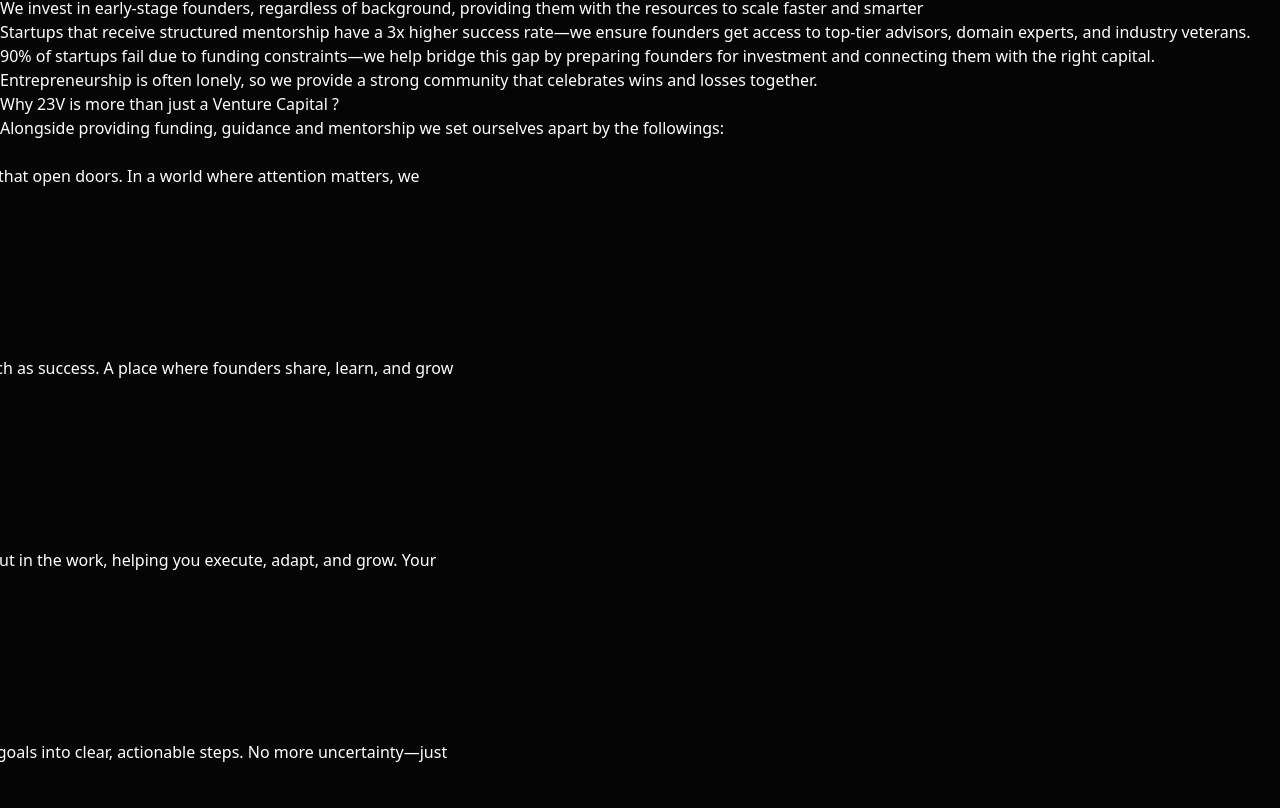
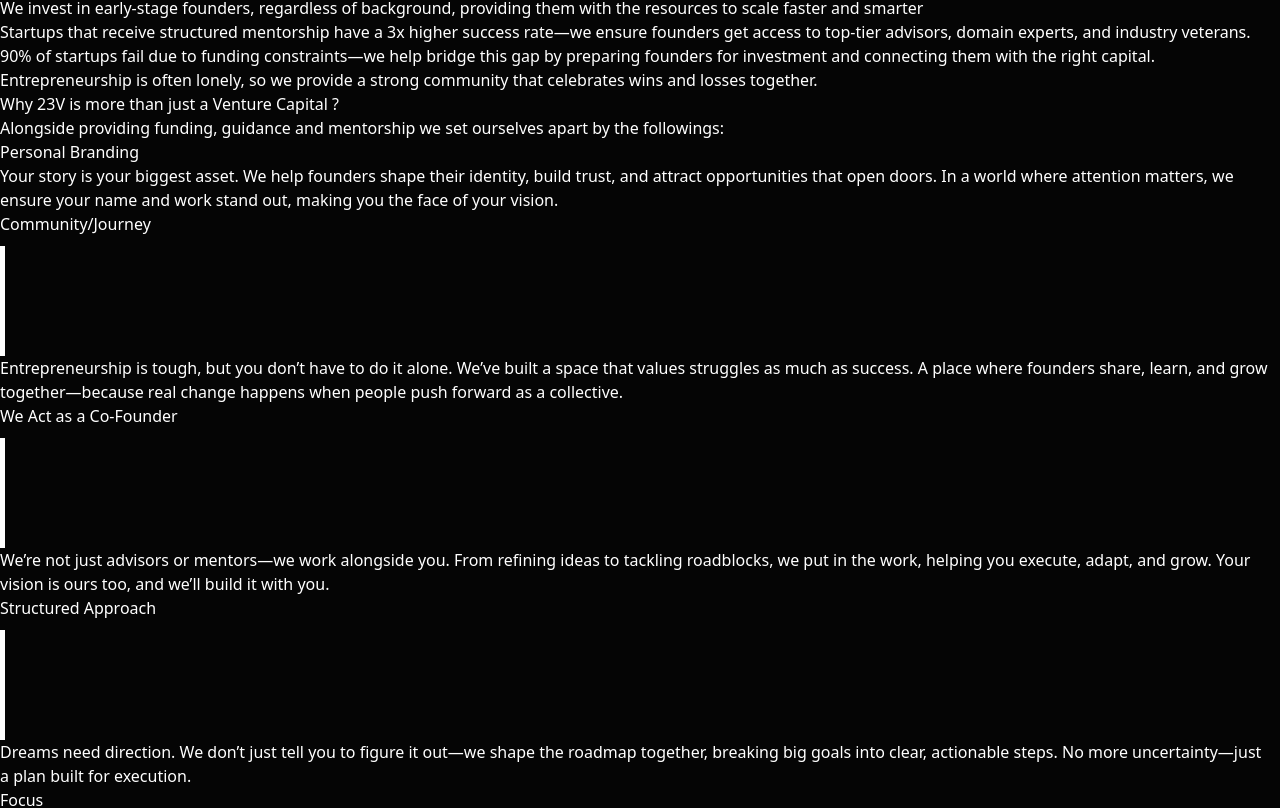
Before and after one commit to 23-Ventures-inc/main-codebase, a Next.js app: page / in a window 1280 px wide. Shown: the part 2334-3142 px from the top of the page. Built offline with nearby package versions, Linux system fonts and the light colour scheme.

Commit message:
fixed flicker bug

```diff
--- a/src/app/page.tsx
+++ b/src/app/page.tsx
@@ -1,7 +1,7 @@
-"use client"; // <-- Make sure the component is treated as a client component
+"use client";
 
 import { useEffect, useRef, useState } from "react";
-import { AnimatePresence } from "framer-motion";
+import { AnimatePresence, motion } from "framer-motion";
 import IntroAnimation from "@/components/IntroAnimation";
 import HomePage from "../components/HomePage";
 import HeroSection from "@/components/HeroSection";
@@ -18,7 +18,6 @@
   const videoRef = useRef<HTMLVideoElement>(null);
 
   useEffect(() => {
-    // Detect initial page load or reload
     const navEntry = performance.getEntriesByType(
       "navigation"
     )[0] as PerformanceNavigationTiming;
@@ -29,10 +28,10 @@
       setShowAnimation(true);
       const timer = setTimeout(() => {
         setShowAnimation(false);
-      }, 3500); // Match your animation duration (3.5 seconds)
+      }, 3500);
       return () => clearTimeout(timer);
     } else {
-      setShowAnimation(false); // Don't show animation on client-side redirects
+      setShowAnimation(false);
     }
   }, []);
 
@@ -40,7 +39,6 @@
     const playVideo = async () => {
       try {
         if (videoRef.current) {
-          // Play the video after the intro animation ends
           await videoRef.current.play();
         }
       } catch (error) {
@@ -49,34 +47,41 @@
     };
 
     if (!showAnimation) {
-      // When animation ends, trigger the video to play
       playVideo();
     }
   }, [showAnimation]);
 
   const handleAnimationComplete = () => {
-    setShowAnimation(false); // Hide animation and trigger video
+    setShowAnimation(false);
   };
 
   return (
     <>
       <div className="relative">
-        {/* Animation overlay */}
+        {/* Intro Animation */}
         <AnimatePresence>
           {showAnimation && (
             <IntroAnimation onAnimationComplete={handleAnimationComplete} />
           )}
         </AnimatePresence>
 
-        {/* Main content rendered immediately */}
-        <div className={`${showAnimation ? "pointer-events-none" : ""}`}>
+        {/* Content Wrapper with fallback height to prevent layout flicker */}
+        <div className="relative min-h-screen w-full">
+          <AnimatePresence>
+            {!showAnimation && (
+              <motion.div
+                initial={{ opacity: 0 }}
+                animate={{ opacity: 1 }}
+                transition={{ duration: 1, ease: "easeOut" }}
+                className={`${showAnimation ? "pointer-events-none" : ""}`}
+              >
                 <div className="relative w-full min-h-screen flex justify-center items-center gap-4 p-8 flex-col overflow-hidden pt-12">
                   <video
-              ref={videoRef} // <-- ref for manual playback control
+                    ref={videoRef}
                     loop
-              muted={true} // <-- Explicitly boolean to ensure mute
+                    muted={true}
                     playsInline
-              preload="auto" // <-- Help preload in Safari
+                    preload="auto"
                     className="absolute inset-0 w-full h-full object-cover z-[-1] blur-[1px]"
                   >
                     <source src="/home.mp4" type="video/mp4" />
@@ -86,6 +91,7 @@
                   </video>
                   <HomePage />
                 </div>
+
                 <VideoPage />
                 <HeroSection />
                 <OffersBoxs />
@@ -96,6 +102,12 @@
                   <FaqSection />
                 </div>
                 <HomeEnd />
+              </motion.div>
+            )}
+          </AnimatePresence>
+
+          {/* Layout placeholder during intro to prevent footer jump */}
+          {showAnimation && <div className="invisible h-[4000px] w-full" />}
         </div>
       </div>
     </>
```
Lines whose indentation alone changed are shown as unchanged.
